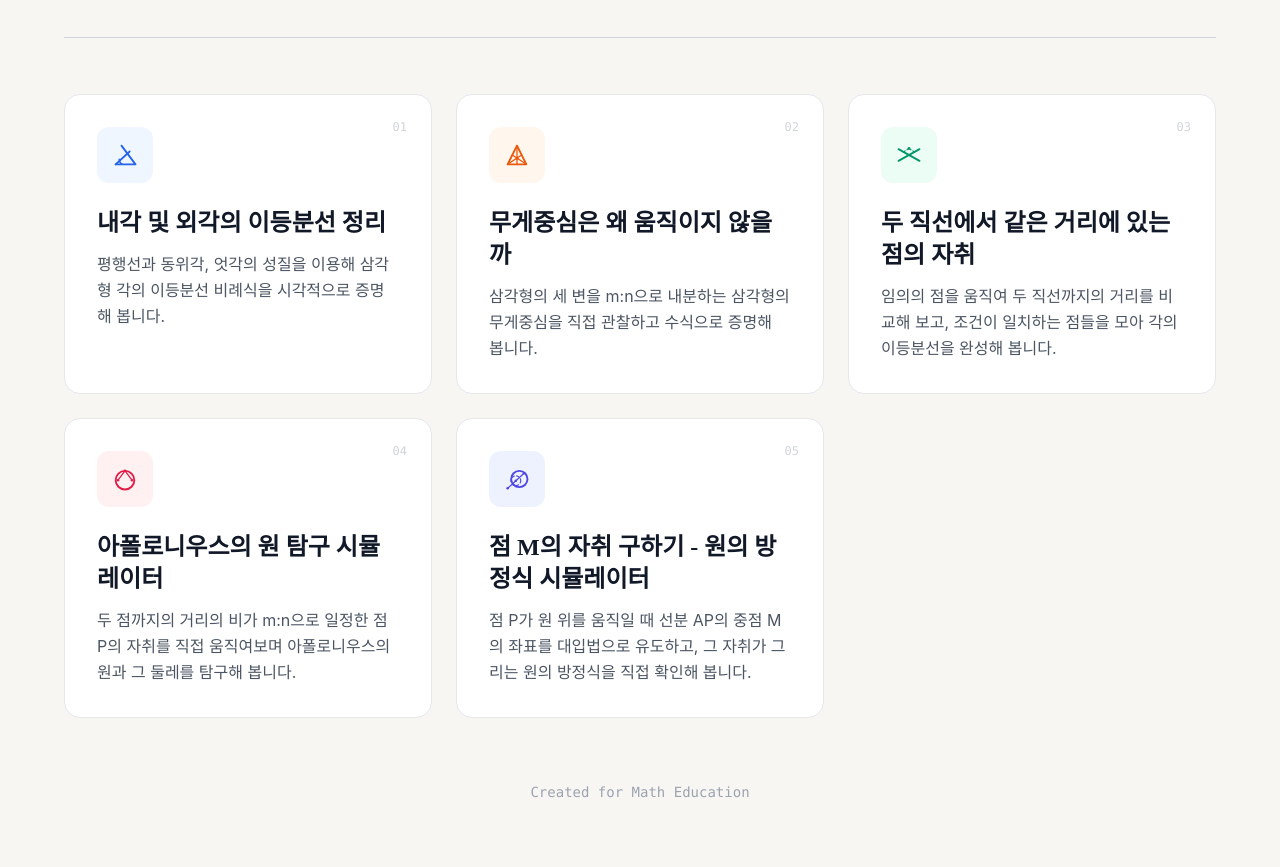
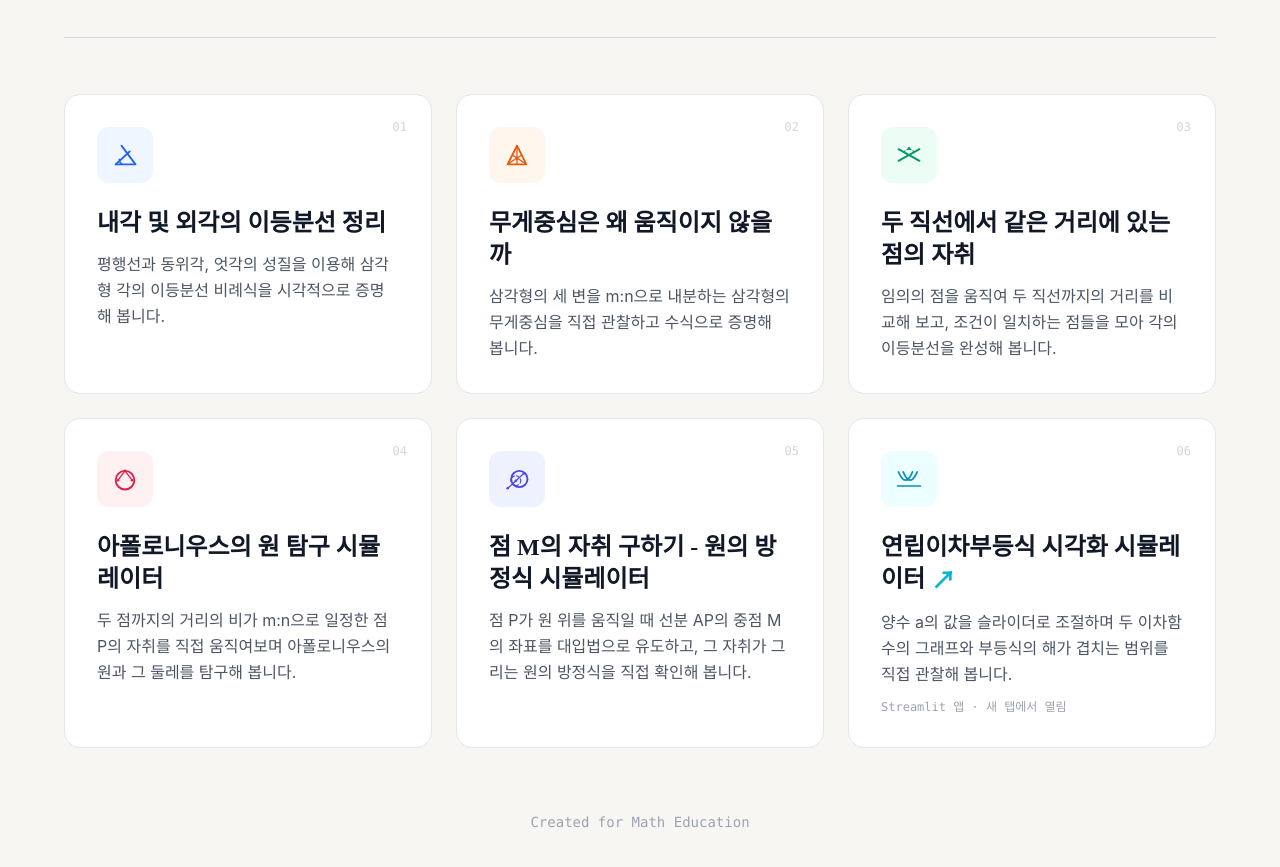
Before and after one commit to atom-02/math01, a plain HTML site: page index.html in a window 1280 px wide. Shown: the part 167-1034 px from the top of the page. Before the commit the page ends 1009 px from the top, so only its background shows below. Drawn offline with nearby package versions, Linux system fonts and the light colour scheme; a web font is replaced by a local one.

Commit message:
index.html에 연립이차부등식 시각화 Streamlit 앱 카드 추가 (6번)
외부(Streamlit) 호스팅 앱이라 새 탭으로 열리도록 target="_blank" 처리하고,
카드에 외부 링크 표시(↗, Streamlit 앱 안내 문구)를 추가함.

Co-Authored-By: Claude Sonnet 5 <noreply@anthropic.com>
Claude-Session: https://claude.ai/code/session_018LNYsb8XMBCt6D2YsqWm4F

```diff
--- a/index.html
+++ b/index.html
@@ -100,6 +100,22 @@
                 <p class="text-gray-600 leading-relaxed">점 P가 원 위를 움직일 때 선분 AP의 중점 M의 좌표를 대입법으로 유도하고, 그 자취가 그리는 원의 방정식을 직접 확인해 봅니다.</p>
             </a>
 
+            <!-- App 6: 연립이차부등식 시각화 (Streamlit, 외부 링크) -->
+            <a href="https://gong1-084-12.streamlit.app/" target="_blank" rel="noopener" class="group relative block bg-white p-8 rounded-2xl border border-gray-200 transition-all duration-300 card-hover">
+                <span class="absolute top-6 right-6 text-xs font-mono text-gray-300">06</span>
+                <div class="w-14 h-14 bg-cyan-50 text-cyan-600 rounded-xl flex items-center justify-center mb-6">
+                    <svg viewBox="0 0 24 24" fill="none" stroke="currentColor" stroke-width="1.6" stroke-linecap="round" stroke-linejoin="round" class="w-7 h-7">
+                        <path d="M2 18 L22 18" stroke-width="1.1" />
+                        <path d="M3 6 Q9 20 15 6" />
+                        <path d="M7 6 Q13 20 19 6" />
+                        <circle cx="11" cy="12.3" r="1.1" fill="currentColor" stroke="none" />
+                    </svg>
+                </div>
+                <h2 class="text-2xl font-bold text-gray-900 mb-3 title-font">연립이차부등식 시각화 시뮬레이터 <span class="text-cyan-500 align-middle">↗</span></h2>
+                <p class="text-gray-600 leading-relaxed">양수 a의 값을 슬라이더로 조절하며 두 이차함수의 그래프와 부등식의 해가 겹치는 범위를 직접 관찰해 봅니다.</p>
+                <p class="mt-3 text-xs text-gray-400 font-mono">Streamlit 앱 · 새 탭에서 열림</p>
+            </a>
+
         </div>
 
         <footer class="mt-16 text-center text-sm text-gray-400 font-mono">
```
